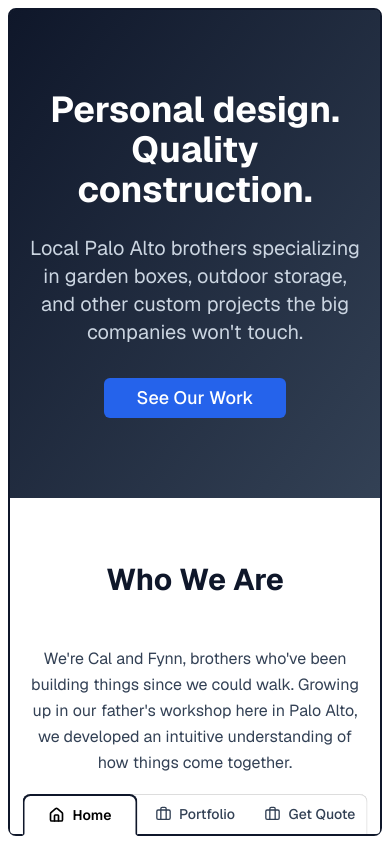
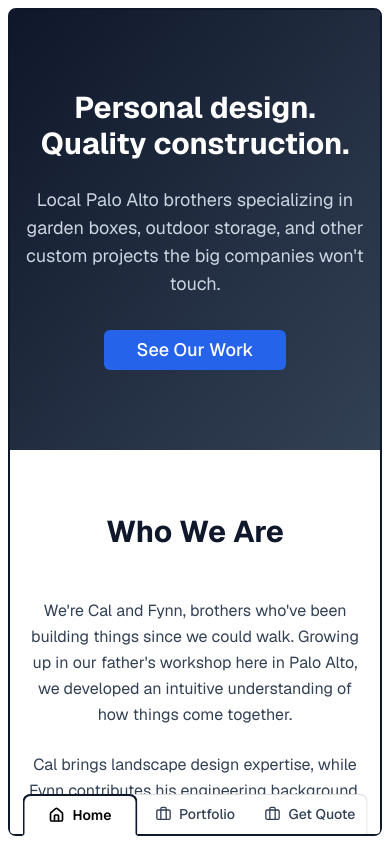
Before and after one commit to caldayham/cfcbayarea.com, a Next.js app: page / in a window 390 px wide. Built offline with nearby package versions, Linux system fonts and the light colour scheme.

Commit message:
text sizing for mobile

```diff
--- a/app/get-quote/page.tsx
+++ b/app/get-quote/page.tsx
@@ -29,7 +29,7 @@ export default function GetQuotePage() {
     <div className="min-h-screen flex flex-col">
       <header className="bg-gradient-hero text-white py-14 px-4">
         <div className="max-w-xl mx-auto text-center">
-          <h1 className="text-4xl md:text-5xl font-bold mb-4">
+          <h1 className="text-3xl md:text-5xl font-bold mb-4">
             Ready to shorten your outdoor to-do list?
           </h1>
         </div>
--- a/app/page.tsx
+++ b/app/page.tsx
@@ -9,13 +9,13 @@ export default function Home() {
         <section className="bg-gradient-hero text-white py-20 px-4">
           <div className="max-w-4xl mx-auto text-center">
             {/* Main headline - emphasizes custom quality work */}
-            <h1 className="text-4xl md:text-6xl font-bold mb-6">
+            <h1 className="text-3xl md:text-6xl font-bold mb-6">
               Personal design.<br />
               Quality construction.<br />
             </h1>
 
             {/* Subheading - highlights local service and specialization */}
-            <p className="text-xl md:text-2xl mb-8 text-light">
+            <p className="text-lg md:text-2xl mb-8 text-light">
               Local Palo Alto brothers specializing in garden boxes, outdoor storage,
               and other custom projects the big companies won't touch.
             </p>
```
